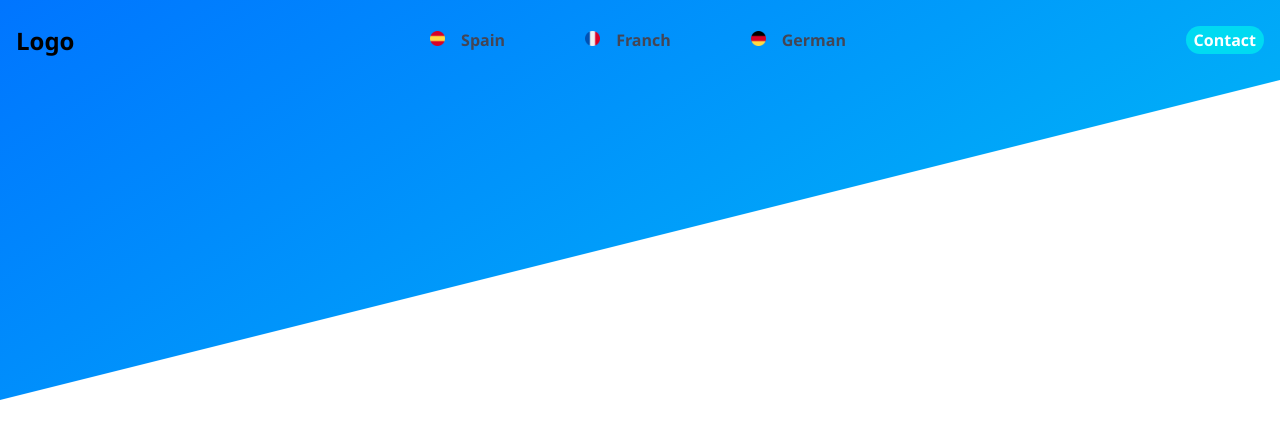
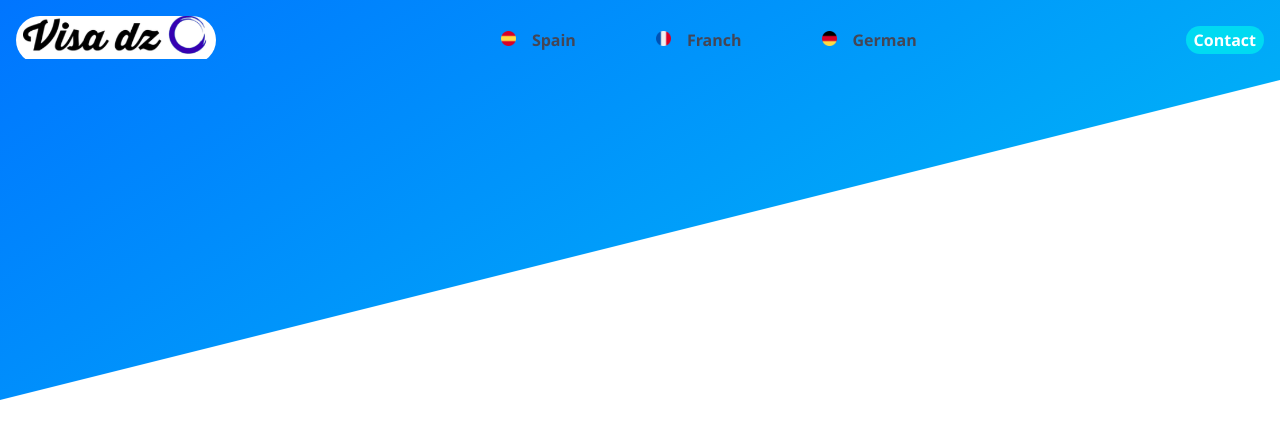
Before and after one commit to zMed-tech/demande-visa-dz, a Vue app: page / in a window 1280 px wide. Shown: the top 438 px of the page. Built offline with nearby package versions, Linux system fonts and the light colour scheme.

Commit message:
feat: add logo image to nav bar

```diff
--- a/src/components/TheNavBar.vue
+++ b/src/components/TheNavBar.vue
@@ -1,8 +1,6 @@
 <template>
   <div id="the-nav-bar">
-    <div class="logo">
-      <h2>Logo</h2>
-    </div>
+    <div class="logo"><img src="@/assets/images/logo.png" alt="Logo" /></div>
     <ul class="links">
       <li class="link">
         <span
@@ -58,6 +56,13 @@ export default {
   padding: 0.5rem 1rem;
 
   & .logo {
+    border-radius: 30px;
+    overflow: hidden;
+    max-width: 200px;
+
+    & img {
+      max-width: 200px;
+    }
   }
 
   & .links {
```
